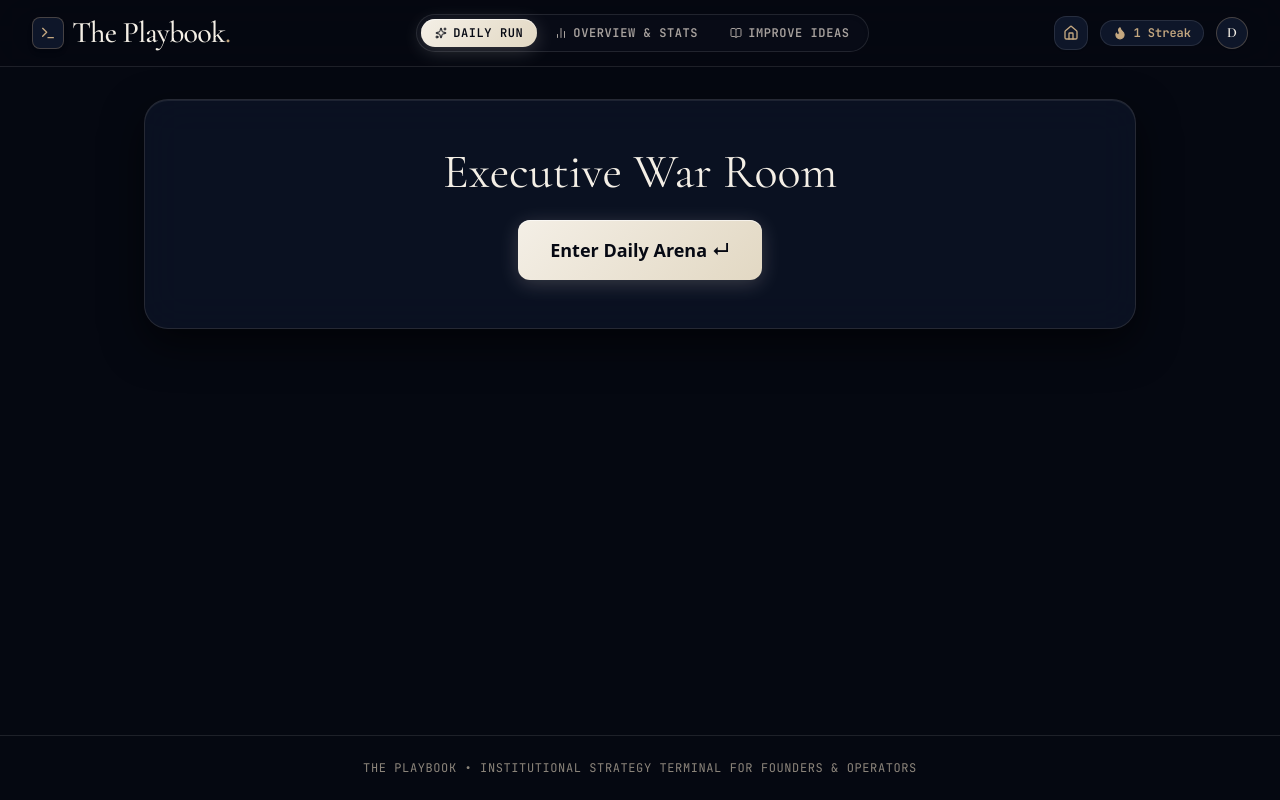
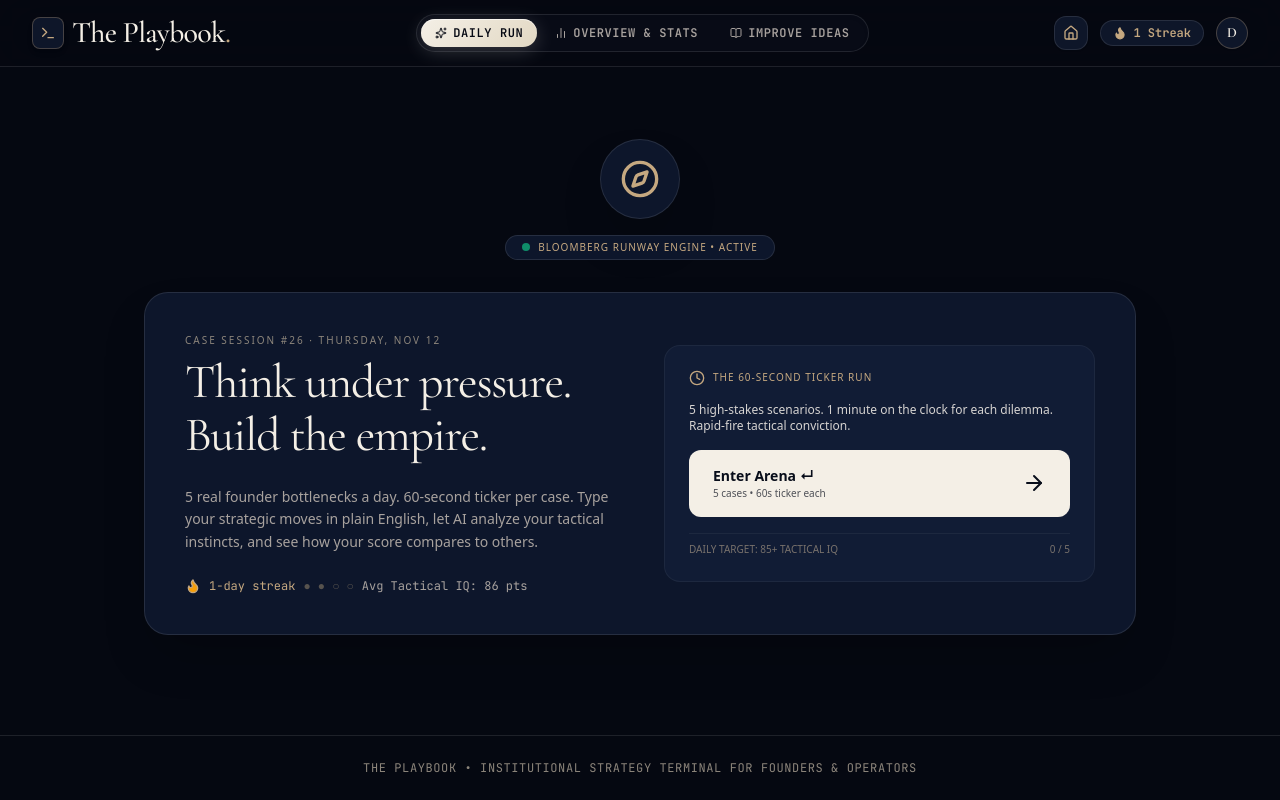
Before and after one commit to dawsonhettler/The-Playbook, a React (Vite) app: page / in a window 1280 px wide. Built offline with nearby package versions, Linux system fonts and the light colour scheme; no server answers.

Commit message:
Restore original high-end UI layout

```diff
--- a/src/components/DailyArena.jsx
+++ b/src/components/DailyArena.jsx
@@ -1,79 +1,67 @@
-import React, { useState, useEffect } from 'react';
-import { evaluateStrategy } from '../utils/aiScorer';
-import { getTodayKey, hasCompletedToday, getTodayResults, saveTodayResults, getTimeUntilMidnight, getPlaybookDayNumber, getPlayerRank, getLifetimeAverage } from '../utils/dailyManager';
-import { Sparkles, ArrowRight, Clock, Award, CheckCircle2, AlertTriangle, Send, Eye, Edit3, StickyNote, Compass, Flame, Home, ChevronDown, ChevronUp, Bot, Share2 } from 'lucide-react';
+import React, { useState } from 'react';
+import { ArrowRight, Sparkles, Compass, Flame, Clock } from 'lucide-react';
+import { FICTIONAL_CASES } from '../data/fictionalCases';
 
-export default function DailyArena({ onRecordScore, onSwitchTab, onGoHome, stats }) {
-  const [dailyCases, setDailyCases] = useState([]);
-  const [caseIndex, setCaseIndex] = useState(0);
+export default function DailyArena({ onStartDaily, stats }) {
   const [phase, setPhase] = useState('WELCOME');
-  const [userInput, setUserInput] = useState("");
-  const [isEvaluating, setIsEvaluating] = useState(false);
-  const [evaluationResult, setEvaluationResult] = useState(null);
-  const [sessionScores, setSessionScores] = useState([]);
-  const [isCompletedToday, setIsCompletedToday] = useState(hasCompletedToday());
-  const [todayCompletedData, setTodayCompletedData] = useState(getTodayResults());
-
-  // Load Cases
-  useEffect(() => {
-    fetch(`/api/daily-cases?date=${getTodayKey()}`)
-      .then(res => res.json())
-      .then(setDailyCases)
-      .catch(console.error);
-  }, []);
-
-  const runEvaluation = async (text) => {
-    setIsEvaluating(true);
-    const result = await evaluateStrategy(text, dailyCases[caseIndex]);
-    setEvaluationResult(result);
-    setPhase('FEEDBACK');
-    const newScore = { ...result, company: dailyCases[caseIndex].company, caseNumber: dailyCases[caseIndex].caseNumber, userStrategy: text };
-    setSessionScores(prev => [...prev, newScore]);
-    onRecordScore(newScore);
-    setIsEvaluating(false);
-
-    if (caseIndex === dailyCases.length - 1) {
-      saveTodayResults({ avgScore: Math.round(newScore.totalScore), scores: [...sessionScores, newScore] });
-      setIsCompletedToday(true);
-      setTodayCompletedData({ avgScore: Math.round(newScore.totalScore), scores: [...sessionScores, newScore] });
-    }
-  };
 
   return (
-    <div className="w-full max-w-5xl mx-auto py-8 px-4 font-sans text-[#F4EFE6]">
+    <div className="w-full max-w-5xl mx-auto py-8 px-4 font-sans text-[#F4EFE6] animate-in fade-in duration-500">
       {phase === 'WELCOME' && (
-        <div className="glass-panel p-12 rounded-3xl text-center space-y-6">
-          <h1 className="font-editorial text-5xl">Executive War Room</h1>
-          <button onClick={() => setPhase('READING')} className="glass-button px-8 py-4 rounded-xl text-lg">Enter Daily Arena ↵</button>
+        <div className="space-y-8 flex flex-col items-center">
+          {/* Compass Logo Visual */}
+          <div className="relative flex flex-col items-center mt-10">
+            <div className="w-20 h-20 rounded-full border border-white/10 flex items-center justify-center bg-[#0d162b] shadow-2xl">
+              <Compass className="w-10 h-10 text-[#C5A880]" />
+            </div>
+            <div className="mt-4 px-4 py-1 rounded-full bg-[#0d162b] border border-white/10 text-[10px] uppercase tracking-widest text-[#C5A880]">
+              <span className="w-2 h-2 rounded-full bg-emerald-500 inline-block mr-2 animate-pulse"></span>
+              BLOOMBERG RUNWAY ENGINE • ACTIVE
+            </div>
+          </div>
+
+          {/* Main Hero Card */}
+          <div className="w-full bg-[#0d162b] border border-white/10 rounded-3xl p-10 grid grid-cols-1 lg:grid-cols-2 gap-12 items-center shadow-2xl">
+            <div className="space-y-6">
+              <div className="space-y-2">
+                <div className="text-[10px] tracking-[0.2em] uppercase text-[#8C857B]">Case Session #26 · Thursday, Nov 12</div>
+                <h1 className="font-editorial text-5xl leading-[1.1] tracking-tight">Think under pressure. Build the empire.</h1>
+              </div>
+              <p className="text-stone-400 text-sm leading-relaxed">
+                5 real founder bottlenecks a day. 60-second ticker per case. Type your strategic moves in plain English, let AI analyze your tactical instincts, and see how your score compares to others.
+              </p>
+              <div className="flex items-center gap-2 text-xs font-mono-code text-[#C5A880]">
+                <Flame className="w-4 h-4 fill-amber-500" />
+                <span>1-day streak</span>
+                <span className="text-stone-600">● ● ○ ○</span>
+                <span className="text-stone-400">Avg Tactical IQ: 86 pts</span>
+              </div>
+            </div>
+
+            <div className="bg-[#111c35] p-6 rounded-2xl border border-white/5 space-y-4">
+              <div className="text-[10px] uppercase tracking-widest text-[#C5A880] flex items-center gap-2">
+                <Clock className="w-4 h-4" /> The 60-second ticker run
+              </div>
+              <p className="text-xs text-stone-300">5 high-stakes scenarios. 1 minute on the clock for each dilemma. Rapid-fire tactical conviction.</p>
+
+              <button onClick={() => setPhase('PLAY')} className="w-full bg-[#F4EFE6] text-[#080D1A] py-4 rounded-xl flex items-center justify-between px-6 font-bold hover:opacity-90 transition-all group">
+                <div className="text-left">
+                  <div className="text-sm">Enter Arena ↵</div>
+                  <div className="text-[10px] font-normal opacity-70">5 cases • 60s ticker each</div>
+                </div>
+                <ArrowRight className="group-hover:translate-x-1 transition-transform" />
+              </button>
+
+              <div className="flex justify-between text-[10px] uppercase text-stone-500 pt-2 border-t border-white/5">
+                <span>Daily Target: 85+ Tactical IQ</span>
+                <span>0 / 5</span>
+              </div>
+            </div>
+          </div>
         </div>
       )}
 
-      {(phase === 'READING' || phase === 'TYPING') && dailyCases[caseIndex] && (
-        <div className="glass-panel p-8 rounded-3xl space-y-6">
-          <h2 className="text-2xl font-editorial">{dailyCases[caseIndex].company}</h2>
-          <p className="text-stone-300">{dailyCases[caseIndex].context}</p>
-          {phase === 'TYPING' && (
-            <textarea
-              className="w-full bg-black/40 p-4 rounded-xl border border-white/10"
-              onChange={(e) => setUserInput(e.target.value)}
-            />
-          )}
-          <button onClick={() => phase === 'READING' ? setPhase('TYPING') : runEvaluation(userInput)} className="glass-button px-6 py-3 rounded-lg">
-            {phase === 'READING' ? 'Ready to Answer ➔' : 'Submit Strategy'}
-          </button>
-        </div>
-      )}
-
-      {phase === 'FEEDBACK' && evaluationResult && (
-        <div className="glass-panel p-8 rounded-3xl space-y-6">
-           <h2 className="text-5xl font-editorial">{evaluationResult.totalScore} / 100</h2>
-           <p className="text-stone-200">{evaluationResult.strengthHighlight}</p>
-           <button onClick={() => {
-             if (caseIndex < dailyCases.length - 1) { setCaseIndex(i => i+1); setPhase('READING'); }
-             else setPhase('COMPLETE');
-           }} className="glass-button px-6 py-3 rounded-lg">Next Case</button>
-        </div>
-      )}
+      {/* Play logic goes here when active */}
     </div>
   );
 }
```
